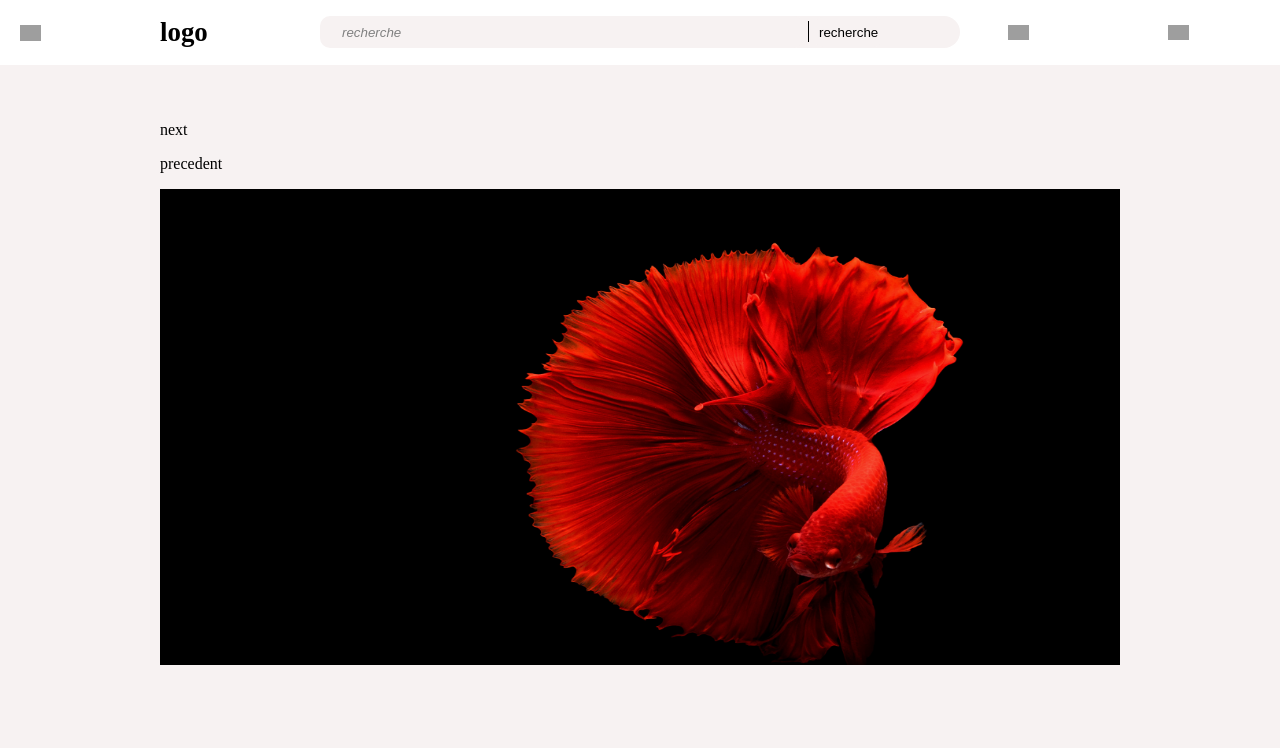
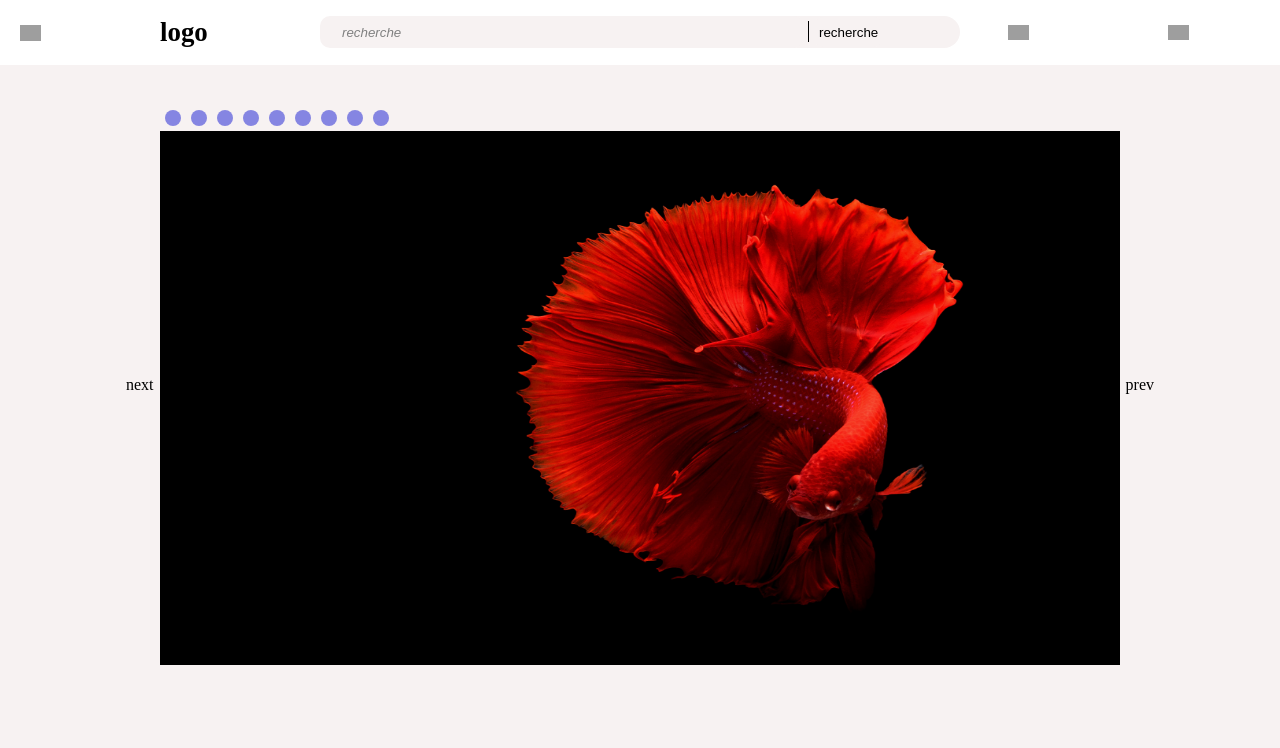
Before and after one commit to sylla156/pratique_e-commerce, a PHP site: page / in a window 1280 px wide. Shown: the top 748 px of the page. Run offline with PHP 8.4, Linux system fonts and the light colour scheme; grey boxes are pictures that could not be loaded.

Commit message:
feat: ajouet des btn selector

```diff
--- a/public/design/css/style.css
+++ b/public/design/css/style.css
@@ -52,7 +52,6 @@ body {
   margin: 0px;
   background-color: #f7f2f2;
   color: #000000;
-  overflow-x: hidden;
 }
 
 .main {
@@ -219,6 +218,7 @@ body {
   justify-content: center;
   align-items: center;
   flex-direction: row;
+  gap: 6px;
 }
 @media all and (max-width: 1800px) and (min-width: 1025px) {
   .main__carousel {
@@ -261,6 +261,12 @@ body {
     height: 45vh;
   }
 }
+.main__carousel--main div ul li {
+  padding: 8px;
+  margin: 5px;
+  border-radius: 100%;
+  background-color: #7474dfde;
+}
 .main__carousel--main ul {
   padding: 0px;
   margin: 0px;
--- a/public/design/scss/style.scss
+++ b/public/design/scss/style.scss
@@ -9,7 +9,6 @@ body {
     @include boite(0px, 0px);
     background-color: $principaleBackgroundColor;
     color: $principaleTextColor;
-    overflow-x: hidden;
 }
 
 //=== === === === === === === === === ===
@@ -185,6 +184,7 @@ body {
         @include boite;
         @include flex {
             flex-direction: row;
+            gap: 6px;
         }
 
         @include media('pc') {
@@ -217,10 +217,14 @@ body {
                 @include dimension(95vw, 45vh);
             }
 
-            // // background-color: #fff;
-            // &-btnNextCarousel {
-            //     color: red;
-            // }
+           div {
+
+              ul li{
+                  @include boite(8px,5px);
+                  border-radius:100%;
+                  background-color: #7474dfde;
+              }
+           }
 
             ul {
                 @include boite;
--- a/public/js/main.js
+++ b/public/js/main.js
@@ -44,9 +44,8 @@ sliderForNav.execute();
 
 let carouselMAin = document.querySelector('.main__carousel--main-parentElement');
 let carouselAllChild = document.querySelectorAll('.main__carousel--main-parentElement_element');
-let carouselBtnNext = document.querySelector('.main__carousel--main-btnNextCarousel');
-let carouselBtnPrev = document.querySelector('.main__carousel--main-btnPrevCarousel')
-let carou = new carousel(carouselMAin,carouselAllChild,carouselBtnNext,carouselBtnPrev);
-// carou.btnNext();
-// carou.btnPrev();
+let carouselBtnNext = document.querySelector('.main__carousel--btnNextCarousel');
+let carouselBtnPrev = document.querySelector('.main__carousel--btnPrevCarousel');
+let carouselSelectorELement = document.querySelector('.main__carousel--main-BtnSelectorCarousel-parentElement');
+let carou = new carousel(carouselMAin,carouselAllChild,carouselBtnNext,carouselBtnPrev,carouselSelectorELement);
 carou.execute();
--- a/public/js/module/carousel.js
+++ b/public/js/module/carousel.js
@@ -18,11 +18,12 @@ class carousel {
      * @param {DOM} _carouselNextBtn - le btn qui sert pour faire avancer le carousel
      * @param {DOM} _carouselPrevBtn - le btn qui sert a faie reculer le carousel
      */
-    constructor(_carouselMain, _carouselAllChild, _carouselNextBtn, _carouselPrevBtn) {
+    constructor(_carouselMain, _carouselAllChild, _carouselNextBtn, _carouselPrevBtn, _carouselSelectorElement) {
         this.carouselMAin = _carouselMain;
         this.carouselAllChild = _carouselAllChild;
         this.carouselNextBtn = _carouselNextBtn;
         this.carouselPrevBtn = _carouselPrevBtn;
+        this.carouselSelectorElement = _carouselSelectorElement;
 
         this.numberElement = this.carouselAllChild.length; // number element in carousel
         this.compteurOfCarousel = 0; // le compteur par default du carousel
@@ -87,13 +88,48 @@ class carousel {
         })
     }
 
+    addSelectorElement() {
+        let compt = this.numberElement;
+        let element = undefined;
+        for (let i = 0; i < compt; i++) {
+            element = document.createElement('li');
+            element.classList.add(`selector${i}`);
+            this.carouselSelectorElement.append(element);
+        }
+    }
 
+    effetInSelectorElement() {
+        this.addSelectorElement();
+        let children = this.carouselSelectorElement.children;
+        for (let i = 0; i < children.length; i++) {
+            const element = children[i];
+            element.addEventListener('click', (e) => {
+                let childrenElement = (parseInt(element.className.split('selector')[1]));
+                this.compteurOfCarousel = (this.widthElement() * childrenElement);
+                this.move(this.compteurOfCarousel);
+            })
+
+        }
+    }
     /**
      *
      * @param {number} _widthcompteurOfCarousel - la largeur qui'il a besion pour faire bouger le carousel
      */
     move(_widthcompteurOfCarousel) {
-        this.carouselMAin.style.transform = `translate(-${_widthcompteurOfCarousel}px)`
+        let childrenElementIndex = (_widthcompteurOfCarousel / this.widthElement());
+        let children = this.carouselSelectorElement.children;
+        for (let index = 0; index < children.length; index++) {
+            const element = children[index];
+            let childrenElement = (parseInt(element.className.split('selector')[1]));
+            if (childrenElement === childrenElementIndex) {
+                element.style.backgroundColor = 'red';
+            } else if (childrenElement !== childrenElementIndex) {
+                element.style.backgroundColor = 'blue';
+            }
+        }
+        this.carouselMAin.style.transform = `translate(-${_widthcompteurOfCarousel}px)`;
+
+        // console.log(childrenElement);
     }
 
     /**
@@ -102,6 +138,7 @@ class carousel {
     execute() {
         this.btnNext();
         this.btnPrev();
+        this.effetInSelectorElement();
         setInterval(() => {
             this.nextAuto();
         }, this.getTimeForCarousel);
--- a/public/layout.php
+++ b/public/layout.php
@@ -72,12 +72,15 @@
 
 
         <div class="main__carousel">
+            <div class="main__carousel--btnNextCarousel">
+                <p>next</p>
+            </div>
+
             <div class="main__carousel--main">
-                <div class="main__carousel--main-btnNextCarousel">
-                    <p>next</p>
-                </div>
-                <div class="main__carousel--main-btnPrevCarousel">
-                    <p>precedent</p>
+                <div class=main__carousel--main-BtnSelectorCarousel">
+                    <ul class="main__carousel--main-BtnSelectorCarousel-parentElement">
+
+                    </ul>
                 </div>
                 <ul class="main__carousel--main-parentElement">
                     <li class="main__carousel--main-parentElement_element"><a href="./"><img src="./picture/carousel/pc0.jpg" alt="image" srcset=""></a></li>
@@ -90,6 +93,10 @@
                     <li class="main__carousel--main-parentElement_element"><a href="./"><img src="./picture/carousel/pc7.jpg" alt="image" srcset=""></a></li>
                     <li class="main__carousel--main-parentElement_element"><a href="./"><img src="./picture/carousel/pc8.jpg" alt="image" srcset=""></a></li>
                 </ul>
+            </div>
+
+            <div class="main__carousel--btnPrevCarousel">
+                <p>prev</p>
             </div>
         </div>
         <!--
```
Also changed, not shown: 1 other file.
